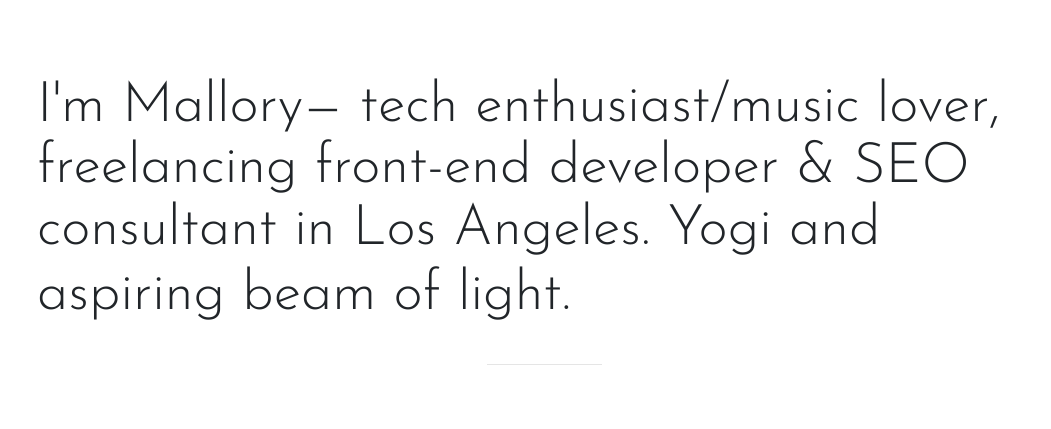
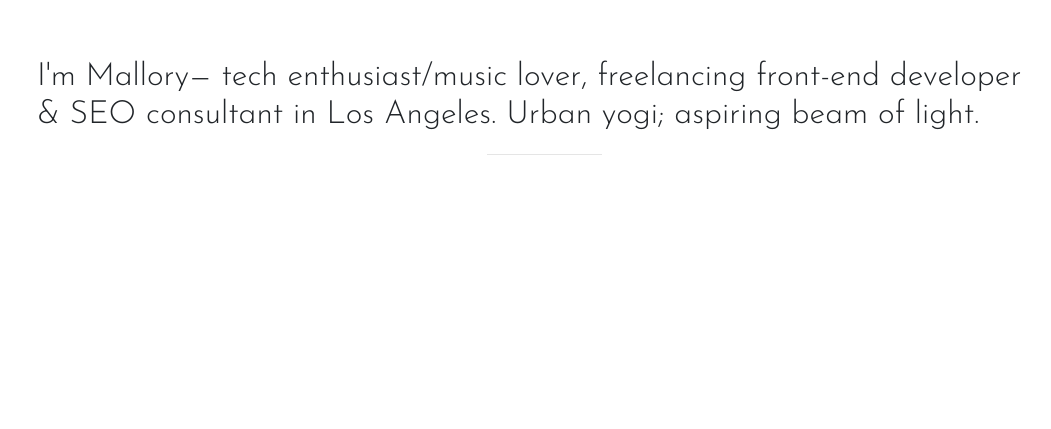
Before and after one commit to malloryporche/dev, a plain HTML site: page index.html in a window 1280 px wide. Shown: the part 176-605 px from the top of the page, without its empty margins (63-1114 px from the left). Drawn offline with nearby package versions, Linux system fonts and the light colour scheme.

Commit message:
Changed homepage verbiage - biography

```diff
--- a/index.html
+++ b/index.html
@@ -42,7 +42,7 @@
 
 <header class="row">
 	<section class="col-lg-11 col-sm-12" id="splash">
-		<h1>I'm Mallory&mdash; tech&nbspenthusiast/music lover, freelancing front-end developer &amp SEO consultant in Los Angeles. Yogi and aspiring beam of light.<a href="#page-top"><i class="fa fa-chevron-down invisible"></i></a></h1>
+		<h1>I'm Mallory&mdash; tech&nbspenthusiast/music lover, freelancing front-end developer &amp SEO consultant in Los Angeles. Urban yogi; aspiring beam of light.<a href="#page-top"><i class="fa fa-chevron-down invisible"></i></a></h1>
 		<hr class="col-lg-1" id="page-top"/>
 	</section>
 
--- a/scss/media.scss
+++ b/scss/media.scss
@@ -23,7 +23,7 @@ $break-large: 1024px;
 // }
  h1 {
     @include respond-to('handhelds') {
-      font-size: 2.25em;
+      // font-size: 2.25em;
     }
  }
 h2 {
--- a/scss/styles.scss
+++ b/scss/styles.scss
@@ -10,9 +10,9 @@ body.container {
 	padding: 15px;
 }
 /* Typography styling */
-h1 {
-  font-size: 3.5em;
-}
+// h1 {
+//   font-size: 3.5em;
+// }
 h3 {
   margin: 30px 0;
 }
```
Also changed, not shown: css/media.css, css/styles.css, 2 other files.
